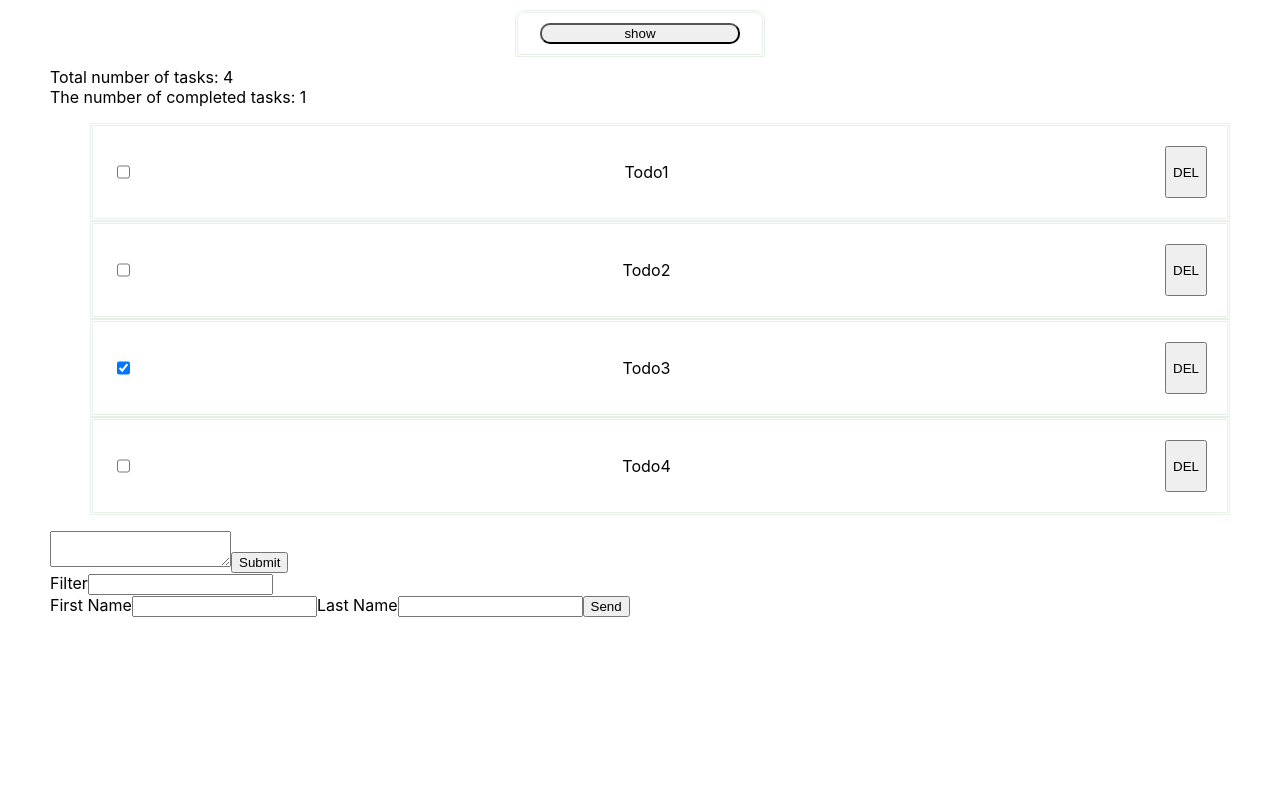
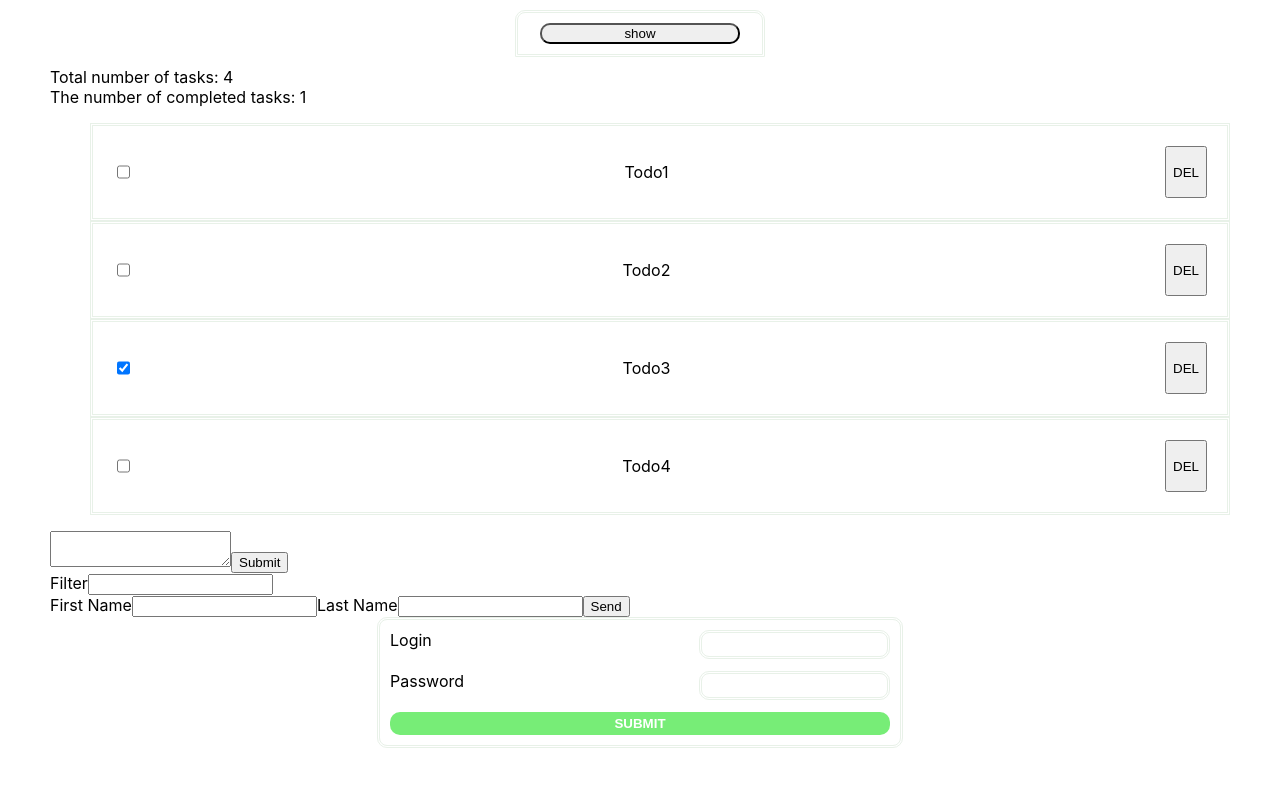
Before and after one commit to NadiiaHonchar/remember-all, a React (Create React App) app: page / in a window 1280 px wide. Shown: the part 373-1160 px from the top of the page. Before the commit the page ends 1040 px from the top, so only its background shows below. Built offline with nearby package versions, Linux system fonts and the light colour scheme.

Commit message:
addea LoginForm with Formik and yup

```diff
--- a/package.json
+++ b/package.json
@@ -8,12 +8,14 @@
     "@testing-library/jest-dom": "^5.16.5",
     "@testing-library/react": "^13.4.0",
     "@testing-library/user-event": "^13.5.0",
+    "formik": "^2.2.9",
     "react": "^18.2.0",
     "react-dom": "^18.2.0",
     "react-icons": "^4.8.0",
     "react-scripts": "5.0.1",
     "shortid": "^2.2.16",
-    "web-vitals": "^2.1.4"
+    "web-vitals": "^2.1.4",
+    "yup": "^1.1.1"
   },
   "scripts": {
     "start": "react-scripts start",
--- a/src/Components/App/App.jsx
+++ b/src/Components/App/App.jsx
@@ -12,6 +12,7 @@ import { Container } from "./App.styled";
 import { Form } from "components/Form";
 import { TodoEditor } from "components/TodoEditor";
 import { Filter } from "components/Filter";
+import { LoginForm } from "components/LoginForm";
 
 export class App extends Component {
   state = {
@@ -96,6 +97,7 @@ export class App extends Component {
           <TodoEditor onSubmit={this.addTodo} />
           <Filter value={filter} onChange={this.changeFilter} />
           <Form onSubmit={this.formSubmitHandler} />
+          <LoginForm />
         </Container>
       </>
     );
--- /dev/null
+++ b/src/Components/LoginForm/LoginForm.jsx
@@ -0,0 +1,48 @@
+import { Formik } from "formik";
+import * as yup from "yup";
+import {
+  Input,
+  StyledForm,
+  Label,
+  StyledButton,
+  StyledErrorMessage,
+} from "./loginForm.styled";
+
+const personSchema = yup.object({
+  login: yup.string().required(),
+  password: yup.string().min(6).max(20).required(),
+});
+
+const initialValues = {
+  login: "",
+  password: "",
+};
+
+export const LoginForm = () => {
+  const handleSubmit = (values, { resetForm }) => {
+    console.log(values);
+    // console.log(actions);
+    resetForm();
+  };
+  return (
+    <Formik
+      initialValues={initialValues}
+      validationSchema={personSchema}
+      onSubmit={handleSubmit}
+    >
+      <StyledForm autoComplete="off">
+        <Label htmlFor="login">
+          Login
+          <Input type="text" name="login" />
+          <StyledErrorMessage name="login" component="div" />
+        </Label>
+        <Label htmlFor="password">
+          Password
+          <Input type="password" name="password" />
+          <StyledErrorMessage name="password" component="div" />
+        </Label>
+        <StyledButton type="submit">Submit</StyledButton>
+      </StyledForm>
+    </Formik>
+  );
+};
--- /dev/null
+++ b/src/Components/LoginForm/index.js
@@ -0,0 +1 @@
+export { LoginForm } from "./LoginForm.jsx";
--- /dev/null
+++ b/src/Components/LoginForm/loginForm.styled.js
@@ -0,0 +1,59 @@
+const { default: styled } = require("@emotion/styled");
+const { Field, Form, ErrorMessage } = require("formik");
+
+export const StyledForm = styled(Form)`
+  width: 500px;
+  margin-left: auto;
+  margin-right: auto;
+  border: ${({ theme }) => `3px double ${theme.colors.outline}`};
+  border-radius: 10px;
+  padding: 10px;
+  :hover,: focus, :active {
+    cursor: pointer;
+    border: ${({ theme }) => `3px double ${theme.colors.outlineHover}`};
+  }
+`;
+export const Label = styled.label`
+  display: flex;
+  justify-content: space-between;
+  width: 100%;
+  margin-bottom: 12px;
+  position: relative;
+`;
+export const Input = styled(Field)`
+  border-radius: 10px;
+  border: ${({ theme }) => `3px double ${theme.colors.outline}`};
+  padding: 4px;
+  outline: none;
+`;
+export const StyledButton = styled.button`
+  width: 100%;
+  border-radius: 10px;
+  padding: 4px;
+  outline: none;
+  border: none;
+  background-color: #77ed77;
+  color: #fff;
+  font-weight: 800;
+  text-transform: uppercase;
+
+  :hover,: focus, :active {
+    background-color: #5bc35b;
+    cursor: pointer;
+  }
+`;
+
+export const StyledErrorMessage = styled(ErrorMessage)`
+  color: #dd2020;
+  position: absolute;
+  top: 16px;
+  animation: 2s show ease;
+  @keyframes show {
+    from {
+      opacity: 0;
+    }
+    to {
+      opacity: 1;
+    }
+  }
+`;
```
Also changed, not shown: 1 other file (tests, documents, lock files or other folders).
